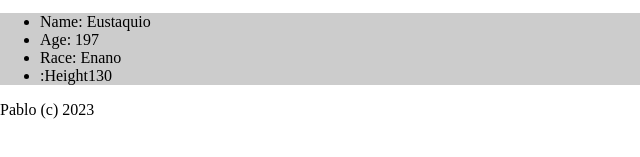
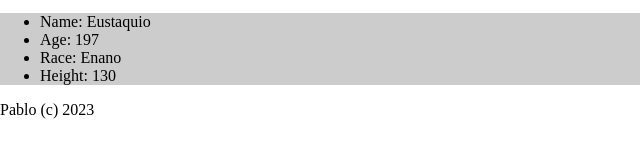
Before and after one commit to PabloLopez2/PabloLopez2.github.io, a plain HTML site: page game.html in a window 1280 px wide. Both pictures are taken after a click on the button "Eustaquio". Shown: the part 475-632 px from the top of the page, 0-640 px from the left. Drawn offline with Linux system fonts and the light colour scheme.

Commit message:
actualizacion

```diff
--- a/game.html
+++ b/game.html
@@ -50,7 +50,7 @@ function carga_datos (id_character) {
 		lista += "<li>Name: "+data.name+"</li>";
 		lista += "<li>Age: "+data.age+"</li>";
 		lista += "<li>Race: "+data.race+"</li>";
-		lista += "<li>:Height"+data.height+"</li>";
+		lista += "<li>Height: "+data.height+"</li>";
 		lista += "</ul>";
 		console.log(data);
 		document.getElementById("character_data").innerHTML = lista;
```
